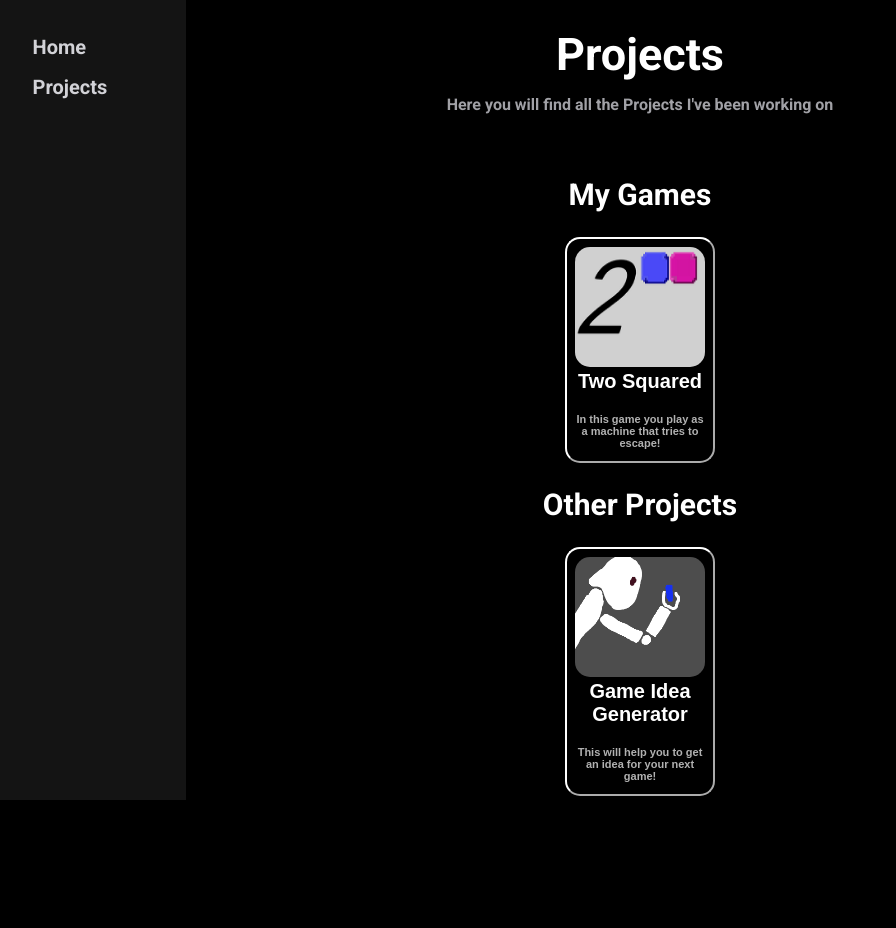
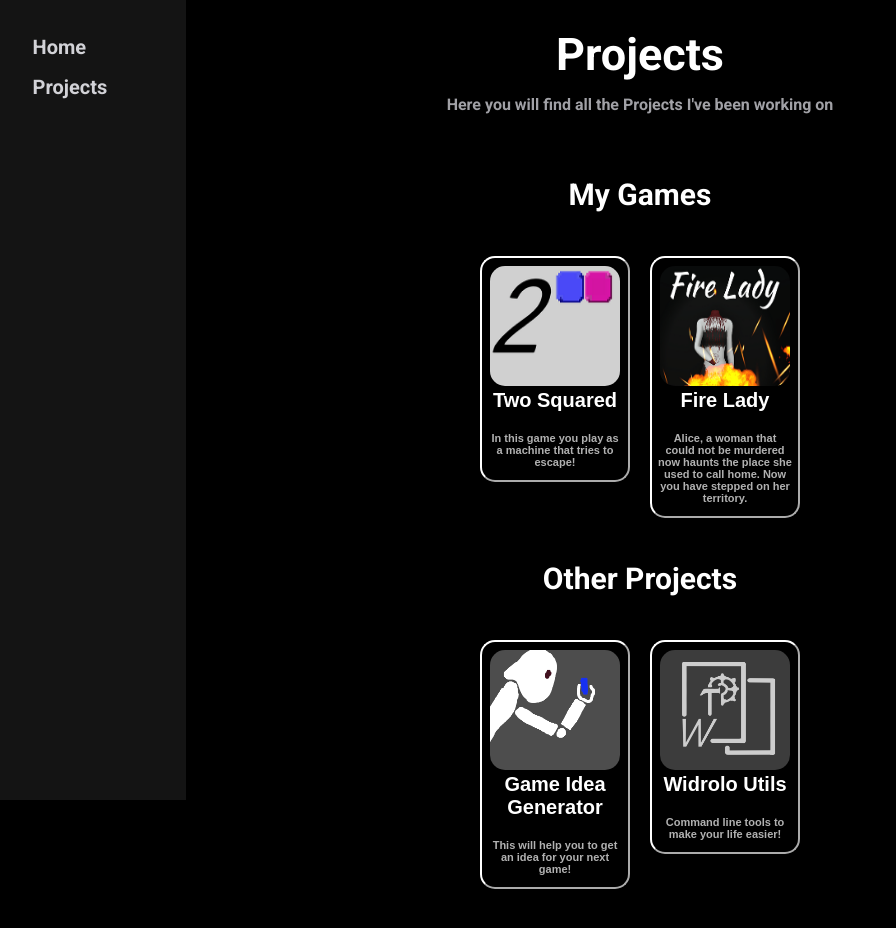
Before and after one commit to widrolo/Peronal-Website, a plain HTML site: page projects.html in a window 1280 px wide. Shown: the whole page, without its empty margins (0-896 px from the left). Before the commit the page ends 834 px from the top, so only its background shows below. Drawn offline with Linux system fonts and the light colour scheme.

Commit message:
Added some projects

```diff
--- a/projects.html
+++ b/projects.html
@@ -22,17 +22,28 @@
 
     <div class="games">
         <h2 id="head2">My Games</h2>
-        <ul>
+        <div class="buttonContainer">
+            <ul class="gamesList">
                 <li>
                     <button class="gameButton" type="button" onclick="window.open('https://widrolo.itch.io/two-squared', '_blank').focus();">
                         <img src="images/Two Squared Cover.png" class="buttonImage">
-                    <p id="l1p1" class="buttonText">Two Squared</p    >
+                        <p id="l1p1" class="buttonText">Two Squared</p>
                         <p id="l1p2" class="description">In this game you play as a machine that tries to escape!</p>
                     </button>
                 </li>
+                <li>
+                    <button class="gameButton" type="button" onclick="window.open('https://widrolo.itch.io/fire-lady', '_blank').focus();">
+                        <img src="images/Fire Lady Cover.png" class="buttonImage">
+                        <p id="l1p3" class="buttonText">Fire Lady</p>
+                        <p id="l1p4" class="description">Alice, a woman that could not be murdered now haunts the place she used to call home. Now you have stepped on her territory.</p>
+                    </button>
+                </li>
             </ul>
+        </div>
+
         <h2 id="head3">Other Projects</h2>
-            <ul>
+        <div class="buttonContainer">
+            <ul class="projectsList">
                 <li>
                     <button class="gameButton" type="button" onclick="window.open('https://widrolo.github.io/Game-Idea-Generator/', '_blank').focus();">
                         <img src="images/Game Idea Gnerator.png" class="buttonImage">
@@ -40,7 +51,15 @@
                         <p id="l2p2" class="description">This will help you to get an idea for your next game!</p>
                     </button>
                 </li>
+                <li>
+                    <button class="gameButton" type="button" onclick="window.open('https://github.com/widrolo/Widrolo-Utils', '_blank').focus();">
+                        <img src="images/Widrolo Utils.png" class="buttonImage">
+                        <p id="l2p3" class="buttonText">Widrolo Utils</p>
+                        <p id="l2p4" class="description">Command line tools to make your life easier!</p>
+                    </button>
+                </li>
             </ul>
+        </div>
     </div>
     <script src="src/lang_projects.js"></script>
 </body>
--- a/src/lang_projects.js
+++ b/src/lang_projects.js
@@ -6,15 +6,15 @@ if (userlang == "de" || userlang == "de-AT")
     document.getElementById("sa2").innerHTML = "Projekte";
 
     document.getElementById("head1").innerHTML = "Projekte";
-    document.getElementById("p1").innerHTML = "Hier finden Sie alle Projekte die ich Öffenlich machte";
+    document.getElementById("p1").innerHTML = "Hier finden Sie alle Projekte die ich öffenlich stellte:";
 
     document.getElementById("head2").innerHTML = "Meine Spiele";
-    document.getElementById("l1p1").innerHTML = "Two Squared";
     document.getElementById("l1p2").innerHTML = "In diesem Spiel, bist du eine Maschiene die versucht zu entkommen!";
+    document.getElementById("l1p4").innerHTML = "Alice, eine Frau, die nicht ermordet werden konnte, spukt nun an dem Ort, den sie einst ihr Zuhause nannte. Jetzt bist du in ihr Revier eingedrungen.";
 
     document.getElementById("head3").innerHTML = "Andere Projekte";
-    document.getElementById("l2p1").innerHTML = "Game Idea Generator";
     document.getElementById("l2p2").innerHTML = "Diese Seite wird dir helfen, eine Idee für dein nächstes Spiel zu bekommen!";
+    document.getElementById("l2p4").innerHTML = "CMD Tools die das Leben erleichtern!";
 }
 else if (userlang == "pl")
 {
@@ -22,13 +22,13 @@ else if (userlang == "pl")
     document.getElementById("sa2").innerHTML = "Moje projekty";
 
     document.getElementById("head1").innerHTML = "Projekty";
-    document.getElementById("p1").innerHTML = "Tu znajdziecie wszyskie projekty, które opublikowałem";
+    document.getElementById("p1").innerHTML = "Tu znajdziecie wszyskie projekty, które opublikowałem:";
 
     document.getElementById("head2").innerHTML = "Moje Gry";
-    document.getElementById("l1p1").innerHTML = "Two Squared";
-    document.getElementById("l1p2").innerHTML = "W tej grzę jesteś maszyną, i prubujesz ucieknąć od niewolności!";
+    document.getElementById("l1p2").innerHTML = "W tej grzę jesteś maszyną, i prubujesz ucieknąć z niewolności!";
+    document.getElementById("l1p4").innerHTML = "Alice, kobieta, której nie można było zamordować, nawiedza teraz miejsce, które kiedyś nazywała domem. Teraz wkroczyłeś na jej terytorium.";
 
     document.getElementById("head3").innerHTML = "Inne Projekty";
-    document.getElementById("l2p1").innerHTML = "Game Idea Generator";
     document.getElementById("l2p2").innerHTML = "Ta strona ci pomoże dostać pomysł na twoja następną grę!";
+    document.getElementById("l2p4").innerHTML = "Narzędzia CMD, które ułatwiają życie!";
 }
--- a/style.css
+++ b/style.css
@@ -99,3 +99,18 @@ a {
     font-size: 11px;
     color: #b1b1b1;
 }
+
+.buttonContainer ul {
+    display: flex;
+    padding: 0;
+    list-style: none;
+}
+
+.buttonContainer ul li {
+    margin: 10px; /* Adjust the spacing between items as needed */
+}
+
+.buttonContainer {
+    display: flex;
+    justify-content: center; /* Center the items horizontally */
+}
```
Also changed, not shown: images/Fire Lady Cover.png (added), images/Widrolo Utils.png (added). Lines whose indentation alone changed are shown as unchanged.
